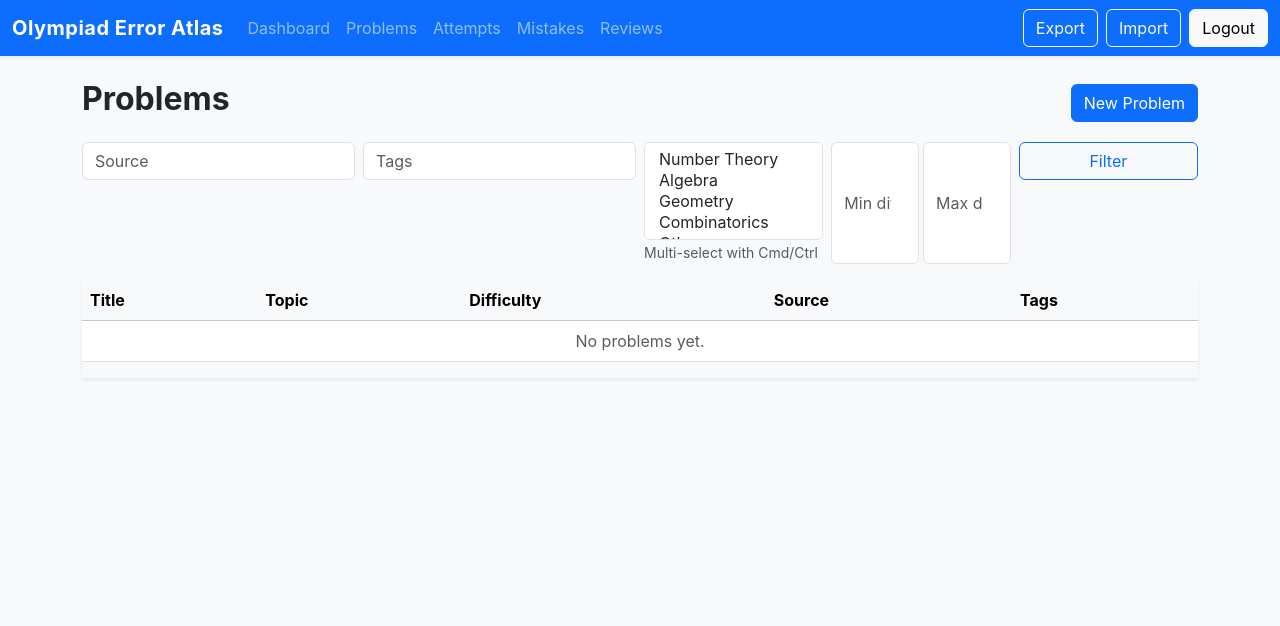
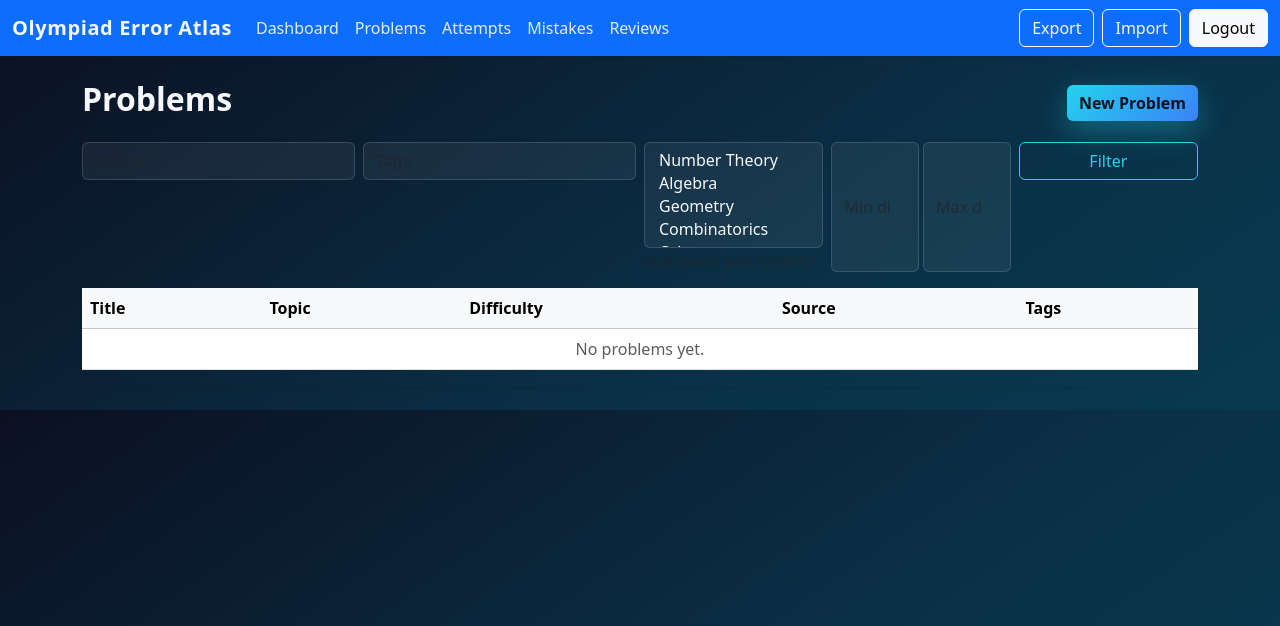
Before and after one commit to 123UsernamemanresU321/OEA, a Django app: page /problems/ in a window 1280 px wide. Shown: the top 626 px of the page. Run offline with Django 5.2, Linux system fonts and the light colour scheme; the visitor is signed in with stand-in values (Sample User, id 1); data that the repository does not hold is empty; some libraries are stand-ins or nearby versions.

Commit message:
Update styles.css

```diff
--- a/static/css/styles.css
+++ b/static/css/styles.css
@@ -1,21 +1,229 @@
 body {
-    font-family: "Inter", system-ui, -apple-system, BlinkMacSystemFont, "Segoe UI", sans-serif;
+    font-family: "Space Grotesk", system-ui, -apple-system, "Segoe UI", sans-serif;
+    background: linear-gradient(145deg, #0b1021 0%, #0b1f33 30%, #0a2f45 60%, #083a50 100%);
+    color: #f5f7fb;
 }
+
+.bg-surface {
+    background: transparent;
+}
+
+.page-shell {
+    min-height: 100vh;
+    display: flex;
+    flex-direction: column;
+}
+
+.topbar {
+    background: linear-gradient(90deg, rgba(12,121,255,0.65) 0%, rgba(15,189,214,0.65) 100%);
+    padding: 0.85rem 0;
+    backdrop-filter: blur(10px);
+    position: sticky;
+    top: 0;
+    z-index: 1030;
+}
+
+.glassy {
+    box-shadow: 0 12px 40px rgba(0,0,0,0.22);
+}
+
+.hero-wave {
+    height: 120px;
+    background: radial-gradient(circle at 10% 20%, rgba(93, 245, 255, 0.18), transparent 22%),
+                radial-gradient(circle at 90% 10%, rgba(255, 200, 112, 0.16), transparent 20%),
+                radial-gradient(circle at 50% 80%, rgba(83, 157, 255, 0.12), transparent 25%);
+}
+
+.navbar-brand {
+    letter-spacing: 0.6px;
+    color: #f5f7fb !important;
+    font-weight: 700;
+}
+
+.nav-link {
+    color: #e1edff !important;
+    font-weight: 500;
+}
+
+.nav-link:hover {
+    color: #ffffff !important;
+}
+
+.brand-mark {
+    height: 38px;
+    width: 38px;
+    border-radius: 12px;
+    background: linear-gradient(135deg, #ffc857, #ff7b7b);
+    color: #0b1021;
+    display: grid;
+    place-items: center;
+    font-weight: 800;
+    box-shadow: 0 10px 30px rgba(255, 200, 87, 0.35);
+}
+
+main {
+    flex: 1;
+}
+
+.card {
+    border: 1px solid rgba(255,255,255,0.08);
+    background: rgba(13,19,35,0.8);
+    box-shadow: 0 16px 40px rgba(0,0,0,0.25);
+    color: #f5f7fb;
+}
+
+.card-title {
+    color: #f5f7fb;
+    font-weight: 700;
+}
+
+.badge.bg-secondary, .badge.bg-danger, .badge.bg-warning, .badge.bg-info {
+    color: #0b1021;
+}
+
+.btn-primary {
+    background: linear-gradient(135deg, #22d3ee, #3b82f6);
+    border: none;
+    color: #0b1021;
+    font-weight: 700;
+    box-shadow: 0 10px 30px rgba(34, 211, 238, 0.35);
+}
+
+.btn-primary:hover {
+    background: linear-gradient(135deg, #1fb9d1, #2563eb);
+}
+
+.btn-outline-primary {
+    border-color: #22d3ee;
+    color: #22d3ee;
+}
+
+.btn-outline-primary:hover {
+    background: #22d3ee;
+    color: #0b1021;
+}
+
+.table {
+    color: #f5f7fb;
+}
+
+.table thead {
+    background: rgba(255,255,255,0.06);
+}
+
+.table-hover tbody tr:hover {
+    background: rgba(255,255,255,0.04);
+}
+
+.badge.bg-light {
+    background: rgba(255,255,255,0.14) !important;
+    color: #f5f7fb;
+    border: 1px solid rgba(255,255,255,0.12);
+}
+
+.alert {
+    background: rgba(255,255,255,0.08);
+    color: #f5f7fb;
+    border: 1px solid rgba(255,255,255,0.12);
+}
+
+.form-control, .form-select, .form-check-input, textarea {
+    background: rgba(255,255,255,0.06);
+    border: 1px solid rgba(255,255,255,0.14);
+    color: #f5f7fb;
+}
+
+.form-control:focus, .form-select:focus {
+    border-color: #22d3ee;
+    box-shadow: 0 0 0 0.25rem rgba(34, 211, 238, 0.25);
+}
+
 .markdown-body p {
     margin-bottom: 0.5rem;
 }
+
 .markdown-body code {
-    background: #f8f9fa;
+    background: rgba(255,255,255,0.08);
     padding: 2px 4px;
     border-radius: 3px;
 }
+
 .latex-preview {
     min-height: 80px;
 }
+
 .latex-preview-container {
-    border-left: 3px solid #0d6efd;
+    border-left: 3px solid #22d3ee;
     padding-left: 0.75rem;
 }
-.navbar-brand {
-    letter-spacing: 0.5px;
+
+.pill {
+    display: inline-flex;
+    align-items: center;
+    gap: 0.4rem;
+    padding: 0.35rem 0.75rem;
+    border-radius: 999px;
+    background: rgba(255,255,255,0.08);
+    border: 1px solid rgba(255,255,255,0.08);
+    color: #f5f7fb;
 }
+
+.section-heading {
+    display: flex;
+    align-items: center;
+    gap: 0.5rem;
+    font-weight: 700;
+    color: #f5f7fb;
+}
+
+.section-heading span.indicator {
+    width: 8px;
+    height: 8px;
+    border-radius: 50%;
+    background: #22d3ee;
+    box-shadow: 0 0 0 6px rgba(34, 211, 238, 0.2);
+}
+
+.hero-card {
+    background: linear-gradient(135deg, rgba(59,130,246,0.22), rgba(34,211,238,0.22));
+    border: 1px solid rgba(255,255,255,0.2);
+    box-shadow: 0 25px 60px rgba(0,0,0,0.35);
+}
+
+.stat-tile {
+    background: rgba(255,255,255,0.05);
+    border: 1px solid rgba(255,255,255,0.08);
+    border-radius: 16px;
+    padding: 1.2rem;
+    height: 100%;
+    box-shadow: 0 15px 30px rgba(0,0,0,0.25);
+}
+
+.stat-value {
+    font-size: 2rem;
+    font-weight: 700;
+}
+
+.timeline {
+    list-style: none;
+    padding: 0;
+    margin: 0;
+}
+
+.timeline li {
+    position: relative;
+    padding-left: 1.5rem;
+    margin-bottom: 1rem;
+}
+
+.timeline li::before {
+    content: "";
+    position: absolute;
+    left: 0;
+    top: 0.4rem;
+    height: 10px;
+    width: 10px;
+    border-radius: 50%;
+    background: #22d3ee;
+    box-shadow: 0 0 0 6px rgba(34, 211, 238, 0.18);
+}
```
